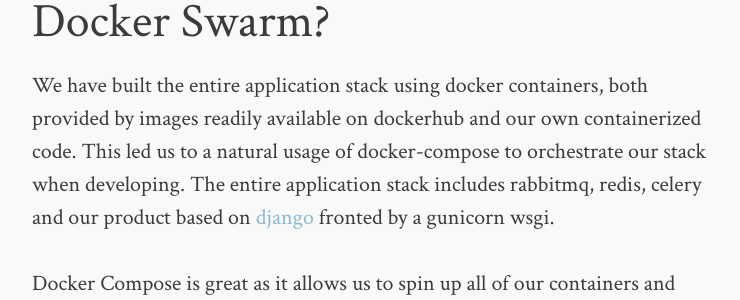
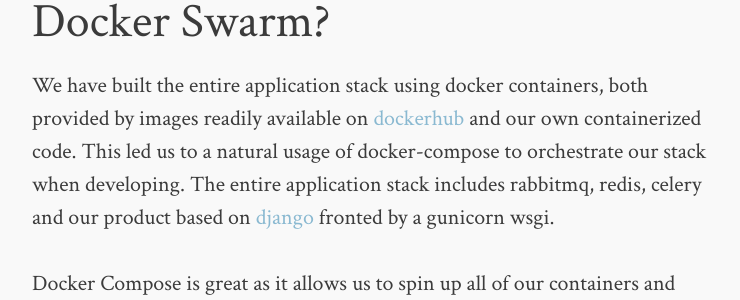
Before and after one commit to theilgaard/theilgaard.github.io, a Jekyll site: the page built from _posts/2020-09-26-nomad-vs-kubernetes.md, in a window 1280 px wide and 900 px high, scrolled down 966 px. Shown: the part 189-489 px from the top of the window, without its empty margins (268-1008 px from the left). Built offline with Jekyll 4.4.1, drawn with Linux system fonts in a browser that asks for light colours; part of the change alters nothing that is shown.

```diff
--- a/_posts/2020-09-26-nomad-vs-kubernetes.md
+++ b/_posts/2020-09-26-nomad-vs-kubernetes.md
@@ -13,7 +13,7 @@ Our application is already containerized with docker, so picking a container orc
 # Container Orchestrators
 
 ## Why not Docker Compose or Docker Swarm?
-We have built the entire application stack using docker containers, both provided by images readily available on dockerhub and our own containerized code. This led us to a natural usage of docker-compose to orchestrate our stack when developing. The entire application stack includes rabbitmq, redis, celery and our product based on [django](https://www.djangoproject.com/) fronted by a gunicorn wsgi.
+We have built the entire application stack using docker containers, both provided by images readily available on [dockerhub](https://hub.docker.com/) and our own containerized code. This led us to a natural usage of docker-compose to orchestrate our stack when developing. The entire application stack includes rabbitmq, redis, celery and our product based on [django](https://www.djangoproject.com/) fronted by a gunicorn wsgi.
 
 Docker Compose is great as it allows us to spin up all of our containers and dependent applications in unison. It is simple to configure and we keep our compose file source controlled in the same repository as our code. However, while it is [certainly possible to use compose in production](https://docs.docker.com/compose/production/), we were hesitant as it doesn't quite qualify as an orchestrator, lacking replication, load balancing or rolling updates.
 
```
